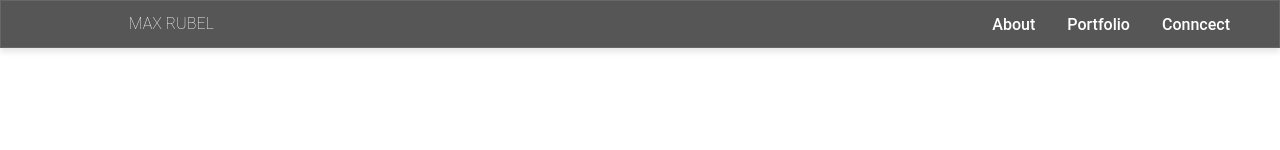
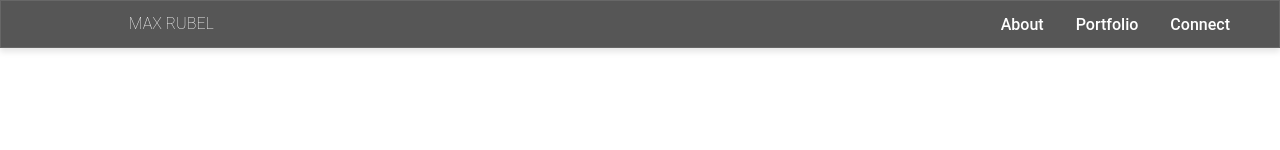
Before and after one commit to MaxRubel/myportfolio, a Svelte app: page / in a window 1280 px wide. Shown: the top 150 px of the page. Built offline with nearby package versions, Linux system fonts and the light colour scheme; no server answers.

Commit message:
fixed navbar typo

```diff
--- a/src/components/NavBar.svelte
+++ b/src/components/NavBar.svelte
@@ -80,7 +80,7 @@
   <div class="right-nav roboto-thin" style="font-size: 12pt;">
     <button class="none" on:click={scrollToAbout}>About</button>
     <button class="none" on:click={scrollToPortfolio}>Portfolio</button>
-    <button class="none" on:click={scrollToContactPage}>Conncect</button>
+    <button class="none" on:click={scrollToContactPage}>Connect</button>
   </div>
 </div>
 
```
